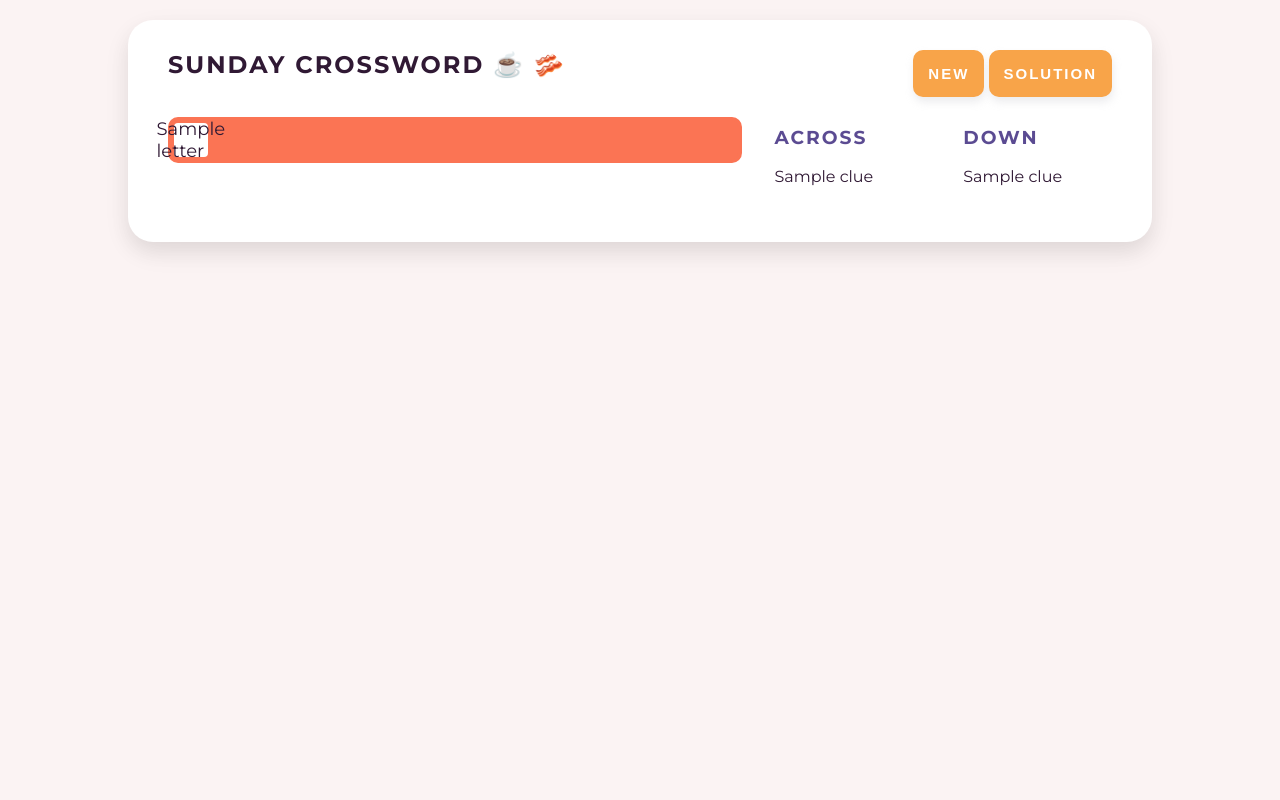
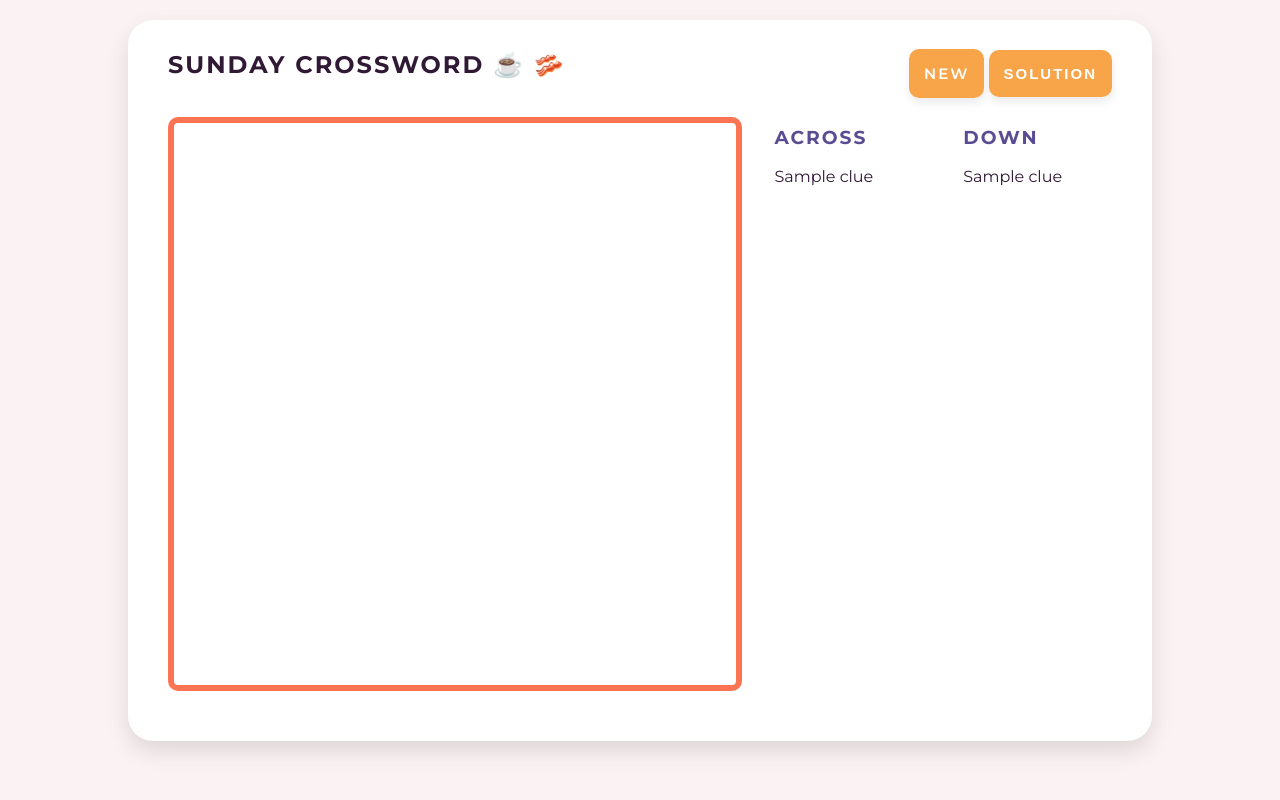
Before and after one commit to KatyaEssina2/crossword-generator, a Django app: template generator/templates/index.html in a window 1280 px wide. Run offline with Django 3.2, Linux system fonts and the light colour scheme; the template is opened without the code that fills it: most values are stand-ins (such as "Sample title", 1, 10 or a date in 2020).

Commit message:
integrate random date generator for API call and add inputs

```diff
--- a/generator/static/style.css
+++ b/generator/static/style.css
@@ -36,7 +36,6 @@
 .grid-container {
   width: 100%;
   display: grid;
-  grid-template-columns: repeat(15, 1fr);
   margin: 10px 0px;
   border: 4px solid #FB7454;
   background-color: #FB7454;
@@ -66,6 +65,18 @@
   justify-content: center;
 }
 
+input {
+  position: absolute;
+  width: 100%;
+  height: 100%;
+  font-size: 18px;
+  color: #301934;
+  border: none;
+  text-align: center;
+  text-transform: uppercase;
+  border-radius: 6px;
+}
+
 .empty {
   background-color: #FB7454;
 }
@@ -74,6 +85,7 @@
   position: absolute;
   font-size: 9px;
   left: 2px;
+  z-index: 100;
 }
 
 .crossword-container {
@@ -86,7 +98,7 @@
   padding-left: 40px;
 }
 
-button {
+button, a {
   border-radius: 10px;
   padding: 15px;
   border: none;
@@ -96,15 +108,24 @@
   box-shadow: 1px 5px 8px #bcbcc449;
   letter-spacing: 2px;
   font-weight: 600;
+  text-decoration: none;
 }
 
-button:hover {
+button:hover, a:hover {
   cursor: pointer;
   box-shadow: 1px 5px 8px #bcbcc49c;
   background-color: #fa982e;
   font-weight: 700;
 }
 
-button:focus {
+button:focus, a:focus {
   outline: none;
 }
+
+.hidden {
+  display: none;
+}
+
+.error {
+  color: #FB7454;
+}
--- a/generator/templates/index.html
+++ b/generator/templates/index.html
@@ -7,17 +7,23 @@
     <div class="header-container">
         <h2>SUNDAY CROSSWORD ☕ 🥓</h2>
         <span>
-            <button>NEW</button>
-            <button>SOLUTION</button>
+            <a href="{% url 'index' %}">NEW</a>
+            <button id="show_solution">SOLUTION</button>
         </span>
     </div>
     <div class="crossword-container">
+        {% if error %}
+            <div class="error">{{ error }}</div>
+        {% else %}
             <div>
-            <div class="grid-container">
+                <div class="grid-container" style="grid-template-columns: repeat({{ crossword.size.rows }}, 1fr)">
                     {% for letter, gridnum in crossword.grid %}
                         <div class="grid-item {% if letter == '.' %}empty{% endif %}">
                             <span class="gridnum">{% if gridnum > 0 %}{{ gridnum }}{% endif %}</span>
-                        <div class="content">
+                            {% if letter != "." %}
+                                <input maxlength="1"/>
+                            {% endif %}
+                            <div class="content hidden">
                                 {% if letter != "." %}{{ letter }}{% endif %}
                             </div>
                         </div>
@@ -36,5 +42,18 @@
                     <p>{{ clue }}</p>
                 {% endfor %}
             </div>
+        {% endif %}
     </div>
 </div>
+<script>
+    var solutionBtn = document.getElementById("show_solution");
+    solutionBtn.addEventListener('click', () => {
+        document.querySelectorAll('input').forEach(input => {
+            input.classList.add('hidden');
+        });
+
+        document.querySelectorAll('.content').forEach(solution => {
+            solution.classList.remove('hidden');
+        });
+    });
+</script>
```
Also changed, not shown: generator/views.py (+28 -5 lines). Lines whose indentation alone changed are shown as unchanged.
